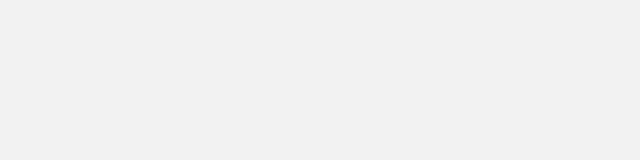
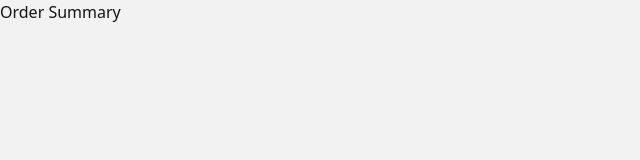
Before and after one commit to ThisIsJM/fe-vue-ionic, a Vue app: page /OrderSummary in a window 1280 px wide. Before the commit this address had no page. Shown: the top 160 px of the page, without its empty margins (0-640 px from the left). Built offline with nearby package versions, Linux system fonts and the light colour scheme; what @ionic/vue would draw is missing.

Commit message:
added order summary page

```diff
--- a/src/router/index.ts
+++ b/src/router/index.ts
@@ -4,6 +4,7 @@
 import HomeView from '@/views/HomeView.vue'
 import OrderView from '@/views/OrderView.vue'
 import DishView from '@/views/DishView.vue'
+import OrderSummaryView from '@/views/OrderSummaryView.vue'
 
 const router = createRouter({
   history: createWebHistory(import.meta.env.BASE_URL),
@@ -32,6 +33,11 @@
       path: '/Order/Dish/:id',
       name: 'dish',
       component: DishView,
+    },
+    {
+      path: '/OrderSummary',
+      name: 'orderSummary',
+      component: OrderSummaryView,
     }
   ]
 })
--- /dev/null
+++ b/src/views/OrderSummaryView.vue
@@ -0,0 +1,9 @@
+<script setup lang="ts">
+
+</script>
+
+<template>
+    <div>
+        Order Summary
+    </div>
+</template>
```
